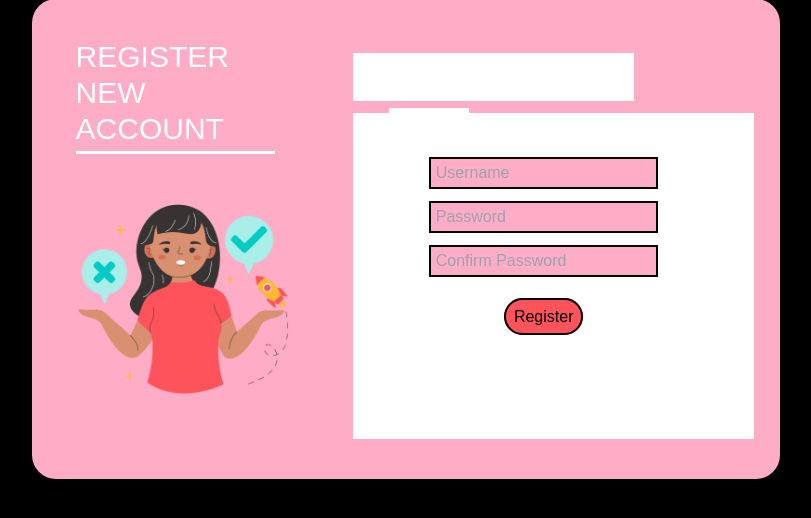
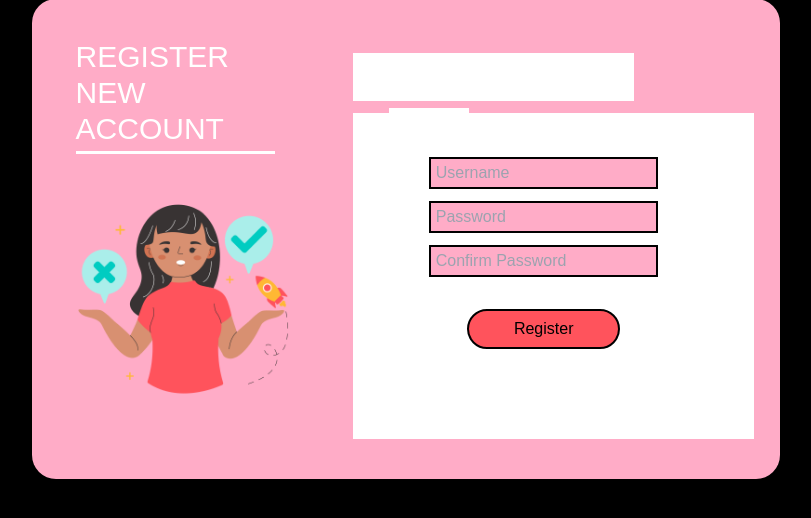
Before and after one commit to Queniex/php-students, a PHP site: page /regist.php in a window 1280 px wide. Shown: the part 171-689 px from the top of the page, without its empty margins (234-1045 px from the left). Run offline with PHP 8.4, Linux system fonts and the light colour scheme; some libraries are stand-ins or nearby versions.

Commit message:
change type

```diff
--- a/login.php
+++ b/login.php
@@ -136,7 +136,7 @@ if( isset($_POST["login"]) ) {
                 <div class="h-[90%] w-[95%]">
                         <center>
                             <h1 class="mt-14 mb-3 font-bold text-[24px] text-white underline decoration-white underline-offset-8 ">USER LOGIN</h1>
-                            <form action=""></form>
+                        <form action="">
                             <div class="h-[20%]">
                                 <input type="text" class="border-solid border-2 border-black w-[60%] h-8 mt-3" placeholder=" Username" required type="username" name="username" id="username">
                             </div>
@@ -154,6 +154,7 @@ if( isset($_POST["login"]) ) {
                             <div class="h-[15%]">
                                 <button class="border-solid border-2 border-black h-10 mt-4 w-[40%] rounded-3xl bg-[#FF535C] hover:bg-[#A13339] text-white" type="submit" name="login">Sign In</button>
                             </div>
+                        </form>
                         </center>
                 </div>
 
--- a/regist.php
+++ b/regist.php
@@ -117,11 +117,11 @@
                                 <input type="password" name="" class="focus:ring focus:ring-violet-500 border-solid bg-[#FFACC7] text-white border-2 border-black w-[60%] h-8 mt-3"  placeholder=" Password" required>
                             </div>
                             <div class="h-[20%]">
-                                <input type="password" name="" class="focus:ring focus:ring-violet-500 border-solid bg-[#FFACC7] text-white border-2 border-black w-[60%] h-8 mt-3 mb-7"  placeholder=" Confirm Password" required>
+                                <input type="password" name="" class="focus:ring focus:ring-violet-500 border-solid bg-[#FFACC7] text-white border-2 border-black w-[60%] h-8 mt-3 mb-5"  placeholder=" Confirm Password" required>
                             </div>
 
                             <div class="h-[15%]">
-                                <a class="border-solid border-2 border-black rounded-3xl bg-[#FF535C] hover:bg-[#A13339] text-black hover:text-white p-2" href="login.php">Register</a>
+                                <button class="border-solid border-2 border-black h-10 mt-3 w-[40%] rounded-3xl bg-[#FF535C] hover:bg-[#A13339] text-black hover:text-white" type="submit" name="login">Register</button>
                             </div>
                             </form>
                         </center>
```
Lines whose indentation alone changed are shown as unchanged.
